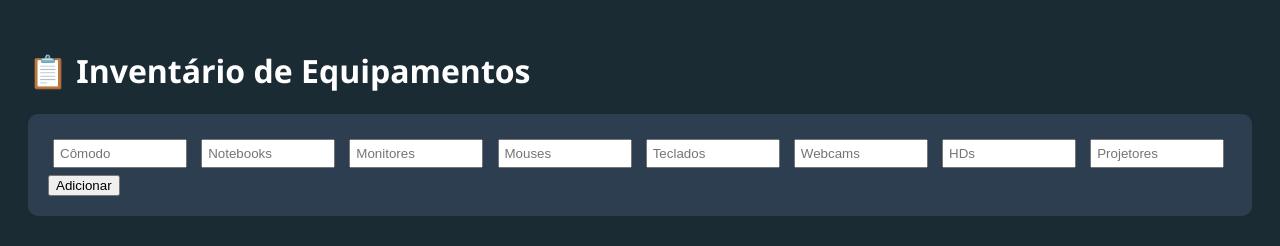
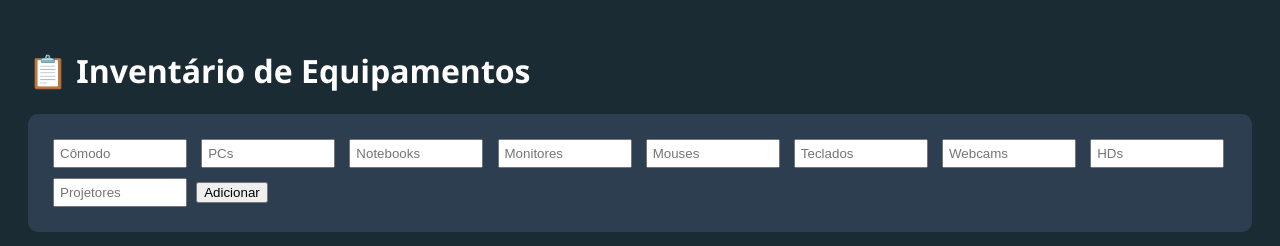
Before and after one commit to Cornellllio01/inventario-flask, a Flask app: template templates/index.html in a window 1280 px wide. Shown: the top 246 px of the page. Run offline with Flask 3, Linux system fonts and the light colour scheme; the template is opened without the code that fills it, so the values that code supplies are empty.

Commit message:
Update index.html

```diff
--- a/templates/index.html
+++ b/templates/index.html
@@ -57,13 +57,15 @@
   <form method="POST" action="/adicionar">
   <input type="text" name="comodo" placeholder="Cômodo" required />
 
-  <input type="number" name="notebooks" placeholder="Notebooks" />
+ <input type="number" name="pc" placeholder="PCs" />
+<input type="number" name="notebooks" placeholder="Notebooks" />
 <input type="number" name="monitores" placeholder="Monitores" />
 <input type="number" name="mouses" placeholder="Mouses" />
 <input type="number" name="teclados" placeholder="Teclados" />
 <input type="number" name="webcams" placeholder="Webcams" />
 <input type="number" name="hd" placeholder="HDs" />
 <input type="number" name="projetores" placeholder="Projetores" />
+
 
 
   <button type="submit">Adicionar</button>
```
